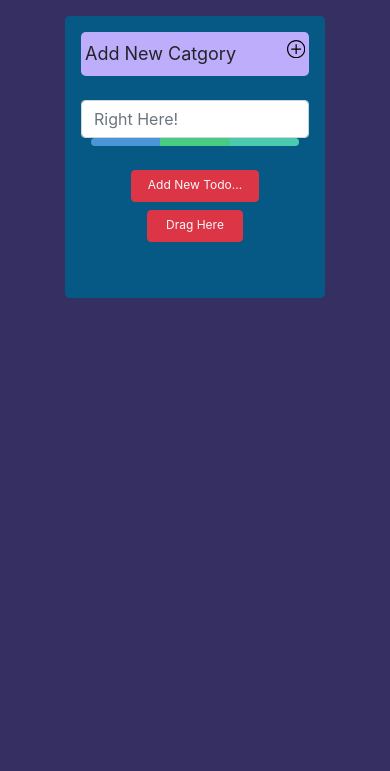
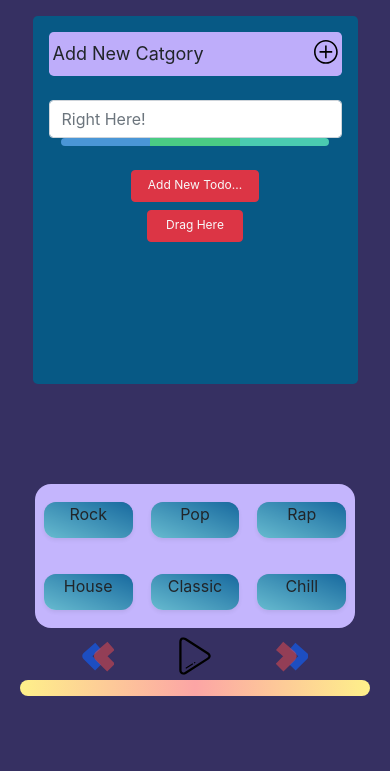
Before and after one commit to Amirhossein-Mirzaei23/Advanced-Todo-List, a plain HTML site: page index.html in a window 390 px wide. Drawn offline with nearby package versions, Linux system fonts and the light colour scheme.

Commit message:
responsive design for song player part

```diff
--- a/Js/test.js
+++ b/Js/test.js
@@ -407,20 +407,17 @@ selectPlayListBox.childNodes.forEach((child)=>{
 setAddEventListener()
 ////// music controller func
 function loadSong(song) {
+    audio.src = song.path;
+    musiclist.childNodes.forEach(child=>{
+     if (child.tagName=="LI") {
 
-    audio.src = song.path;
-    console.log(song.id);
-    let songOnPlay=document.getElementById(song.id)
-    songOnPlay.classList.add("bg-opacity-40")
-    let songOnPlayremove=document.getElementById(song.id+1)
-  songOnPlayremove.classList.remove("bg-opacity-40")
-if (song.id>1) {
-  let prevSongOnPlay=document.getElementById(song.id-1)
-  prevSongOnPlay.classList.remove("bg-opacity-40")
-}else{
-  let liremove=document.getElementById(songs.length)
-  liremove.classList.remove("bg-opacity-40")
-}
+      if (child.classList.contains("bg-opacity-40")) {
+            child.classList.remove("bg-opacity-40")
+            }
+     }
+     let songOnPlay=document.getElementById(song.id)
+     songOnPlay.classList.add("bg-opacity-40")
+    })
   }
   ///song information dispaly
   function songInformation(song){
@@ -463,6 +460,7 @@ function pause(){
 ////////////////////////////////////function select song form play slit
 function selectsongfromplaylist(e){
   let selectedElemId=e.target.parentElement.id
+  console.log(selectedElemId);
   songs.forEach(song=>{
     if (song.id==selectedElemId) {
       loadSong(song)
--- a/index.html
+++ b/index.html
@@ -11,9 +11,9 @@
     <title>Todo LList</title>
 </head>
 <body>
- <main class="grid grid-cols-3 max-sm:grid-cols-1">
-    <main id="calander"></main>
-    <main id="notelist-container" class="container mt-3 pt-3 px-3 pb-4 rounded-lg flex-col items-center bg-sky-800 w-8/12 sm:w-10/12  lg:w-10/12 xl:11/12  mx-auto ">
+ <main class="grid grid-cols-3 max-sm:grid-cols-1 max-sm:grid-rows-2">
+    <main id="calander" class="hidden"></main>
+    <main id="notelist-container" class="container mt-3 pt-3 px-3 pb-4 rounded-lg flex-col items-center bg-sky-800 w-10/12  lg:w-10/12 xl:11/12  mx-auto ">
       <div id="catgories">
         <div class="flex items-center bg-catgory-container-t1 py-2 px-1 rounded-lg" ><div id="addcatgoryIcon"><p class="float-left text-lg">Add New Catgory</p><?xml version="1.0" ?><svg class="float-right w-1/12" id="plus-add-more-detail" style="enable-background:new 0 0 15 15;" version="1.1" viewBox="0 0 15 15" xml:space="preserve" xmlns="http://www.w3.org/2000/svg" xmlns:xlink="http://www.w3.org/1999/xlink"><path d="M7.5,0C3.364,0,0,3.364,0,7.5S3.364,15,7.5,15S15,11.636,15,7.5S11.636,0,7.5,0z M7.5,14C3.916,14,1,11.084,1,7.5  S3.916,1,7.5,1S14,3.916,14,7.5S11.084,14,7.5,14z"/><polygon points="8,3.5 7,3.5 7,7 3.5,7 3.5,8 7,8 7,11.5 8,11.5 8,8 11.5,8 11.5,7 8,7 "/></svg></div>
 
@@ -38,7 +38,7 @@
         </label>
         </form>
     </main>
-    <main id="music-container" class="w-11/12 h-72 max-md:hidden px-1 ">
+    <main id="music-container" class="w-11/12 h-72 px-1 max-sm:m-auto max-sm:mt-24">
 
       <audio src=""></audio>
 
```
